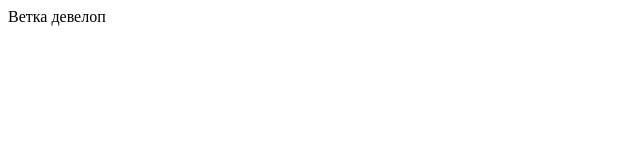
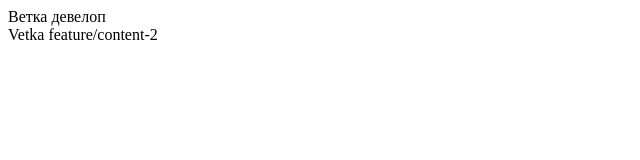
Before and after one commit to denhlevnoy92/back, a plain HTML site: page index.html in a window 1280 px wide. Shown: the whole page, without its empty margins (0-640 px from the left). Drawn offline with Linux system fonts and the light colour scheme.

Commit message:
Добавили секцию контент

```diff
--- a/index.html
+++ b/index.html
@@ -10,5 +10,8 @@
         Ветка девелоп
     </div>
 </header>
+<section class="content">
+    <div class="content-title">Vetka feature/content-2</div>
+</section>
 </body>
 </html>
```
